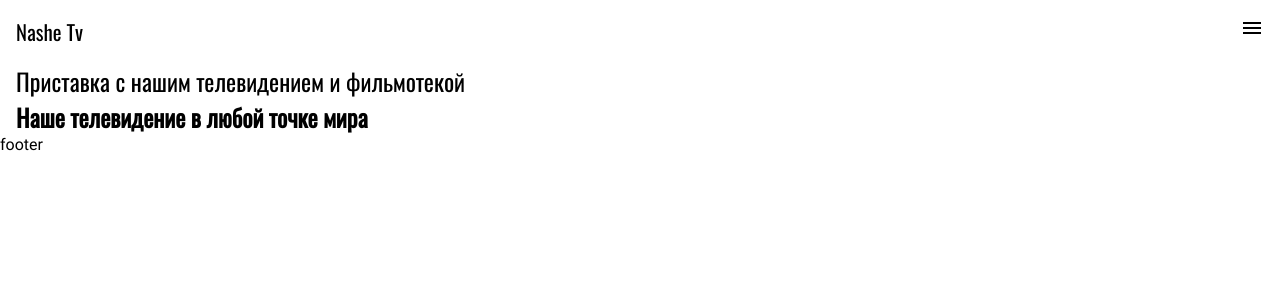
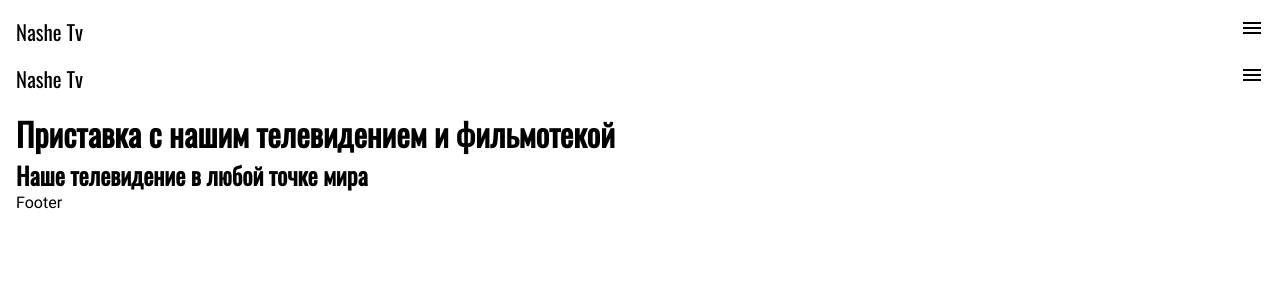
Before and after one commit to igor-co/nashetv, a React (Create React App) app: page / in a window 1280 px wide. Shown: the top 300 px of the page. Built offline with nearby package versions, Linux system fonts and the light colour scheme.

Commit message:
Add Layout component

```diff
--- /dev/null
+++ b/src/_components/Layout/Layout.jsx
@@ -0,0 +1,16 @@
+import styles from './Layout.module.scss';
+
+import { Header } from '../Header/Header';
+import { Footer } from '../Footer/Footer';
+
+const Layout = ({ children }) => {
+  return (
+    <>
+      <Header />
+      <content className={styles.content}>{children}</content>
+      <Footer />
+    </>
+  );
+};
+
+export { Layout };
--- a/src/pages/Main/Main.jsx
+++ b/src/pages/Main/Main.jsx
@@ -1,20 +1,17 @@
 import styles from './Main.module.scss';
 
+import { Layout } from '../../_components/Layout/Layout';
+
 const Main = () => {
-
   return (
-    <>
-      <content className={styles.content}>
+    <Layout>
       <div className='container'>
         <h1 className={styles.mainTitle}>
           Приставка с нашим телевидением и фильмотекой
         </h1>
         <h2>Наше телевидение в любой точке мира</h2>
       </div>
-      </content>
-
-      <footer className={styles.footer}>footer</footer>
-    </>
+    </Layout>
   );
 };
 
```
Also changed, not shown: src/_components/Layout/Layout.module.scss (added). Lines whose indentation alone changed are shown as unchanged.
